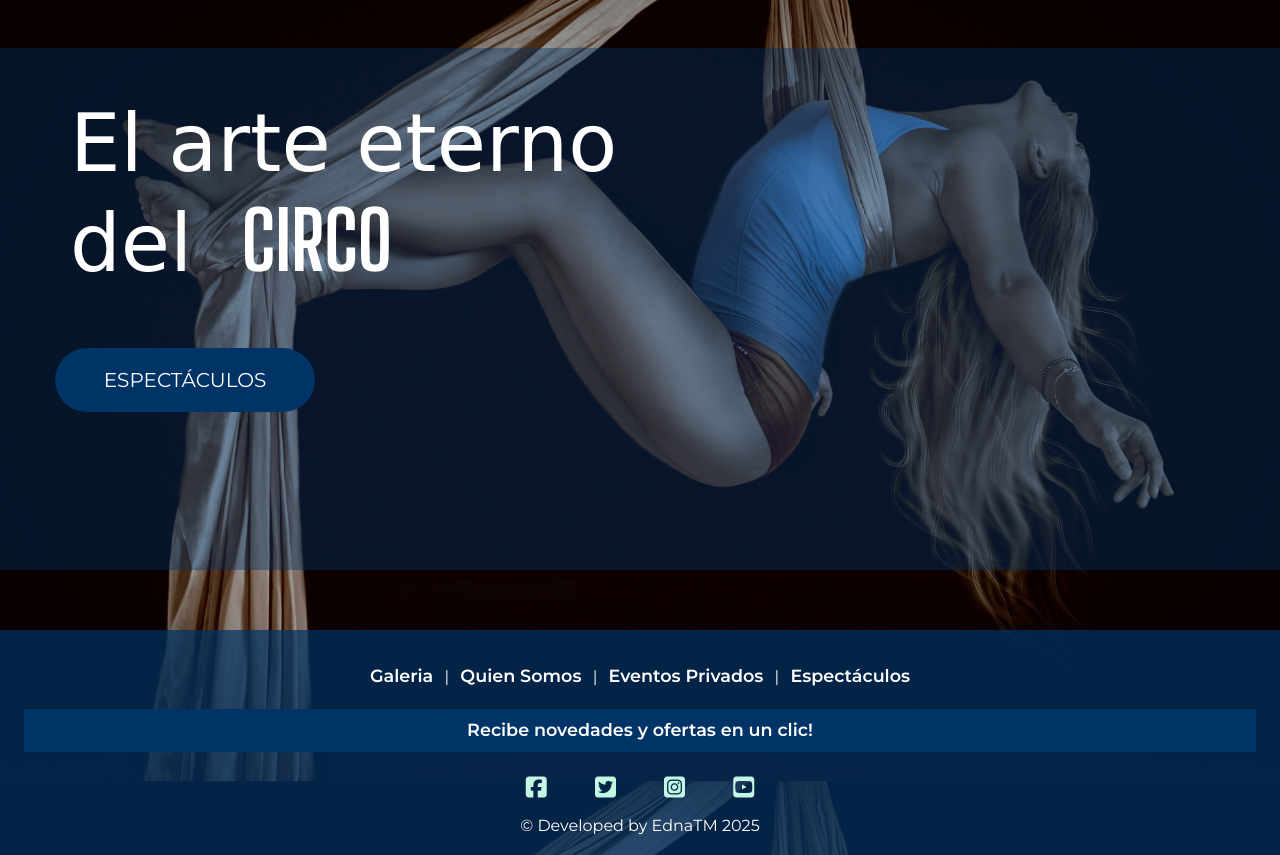
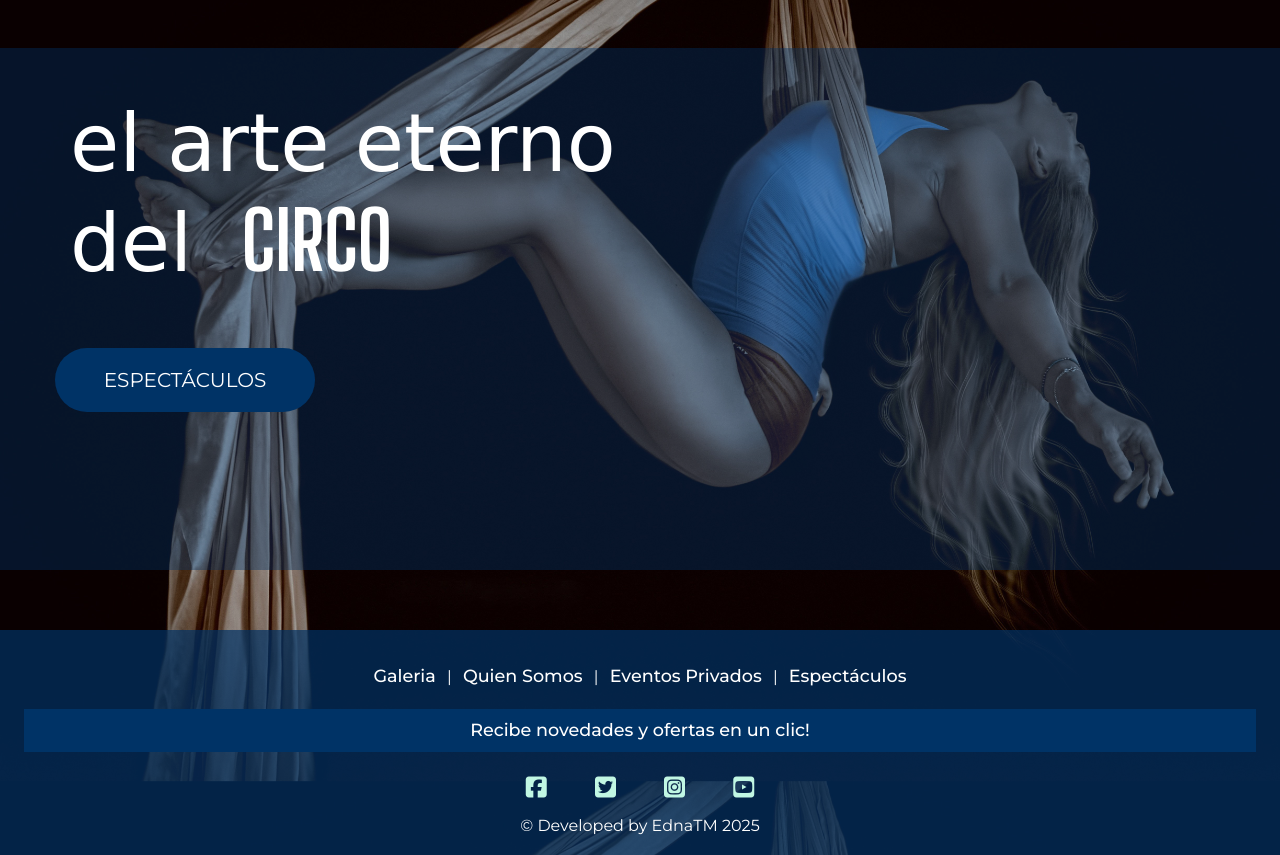
Before and after one commit to Ethra8/circ, a Django app: page / in a window 1280 px wide. Shown: the part 72-927 px from the top of the page. Run offline with Django 3.2, Linux system fonts and the light colour scheme; some libraries are stand-ins or nearby versions; some web fonts are replaced.

Commit message:
styled footer and header

```diff
--- a/home/templates/home/index.html
+++ b/home/templates/home/index.html
@@ -18,7 +18,7 @@
         <div class="col-12 my-auto ml-md-0 mr-md-0 px-0">
             <div class="my-auto">
                 <h1 class="display-4 text-white charmonman-title">
-                    El arte eterno<br>del <span class="eg-font text-uppercase ml-4">Circo</span>
+                    el arte eterno<br>del <span class="eg-font text-uppercase ml-4">Circo</span>
                 </h1>
             </div>
             <div class="my-5">
--- a/static/css/base.css
+++ b/static/css/base.css
@@ -126,13 +126,12 @@ footer a {
     color: #fff !important;
     text-decoration: none;
     font-size: 1.1rem;
-    font-weight: 600;
+    font-weight: 450;
     margin: 0 7px;
 }
 
 footer a:hover {
     color: aquamarine !important;
-    font-weight: 600;
     text-decoration: none;
     /* standard bootstrap btn transitions */
     transition: color .15s ease-in-out,background-color .15s ease-in-out,border-color .15s ease-in-out,box-shadow .15s ease-in-out;
@@ -149,7 +148,7 @@ footer a:hover {
     padding: 0.5rem;
     display: block;
     width: 100%;
-    font-weight: 600;
+    font-weight: 500;
     /* standard bootstrap btn transitions */
     transition: color .15s ease-in-out,background-color .15s ease-in-out,border-color .15s ease-in-out,box-shadow .15s ease-in-out;
 }
```
